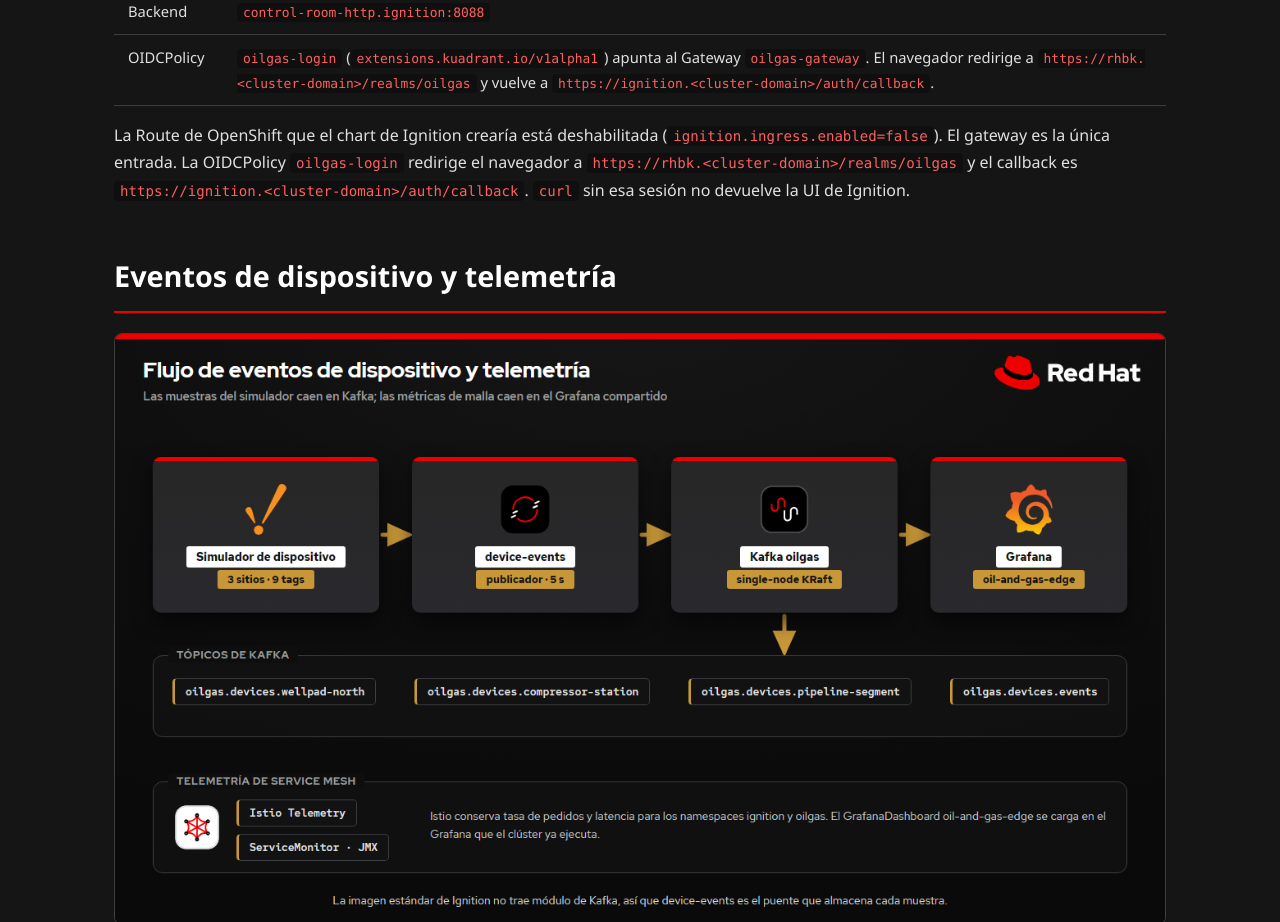
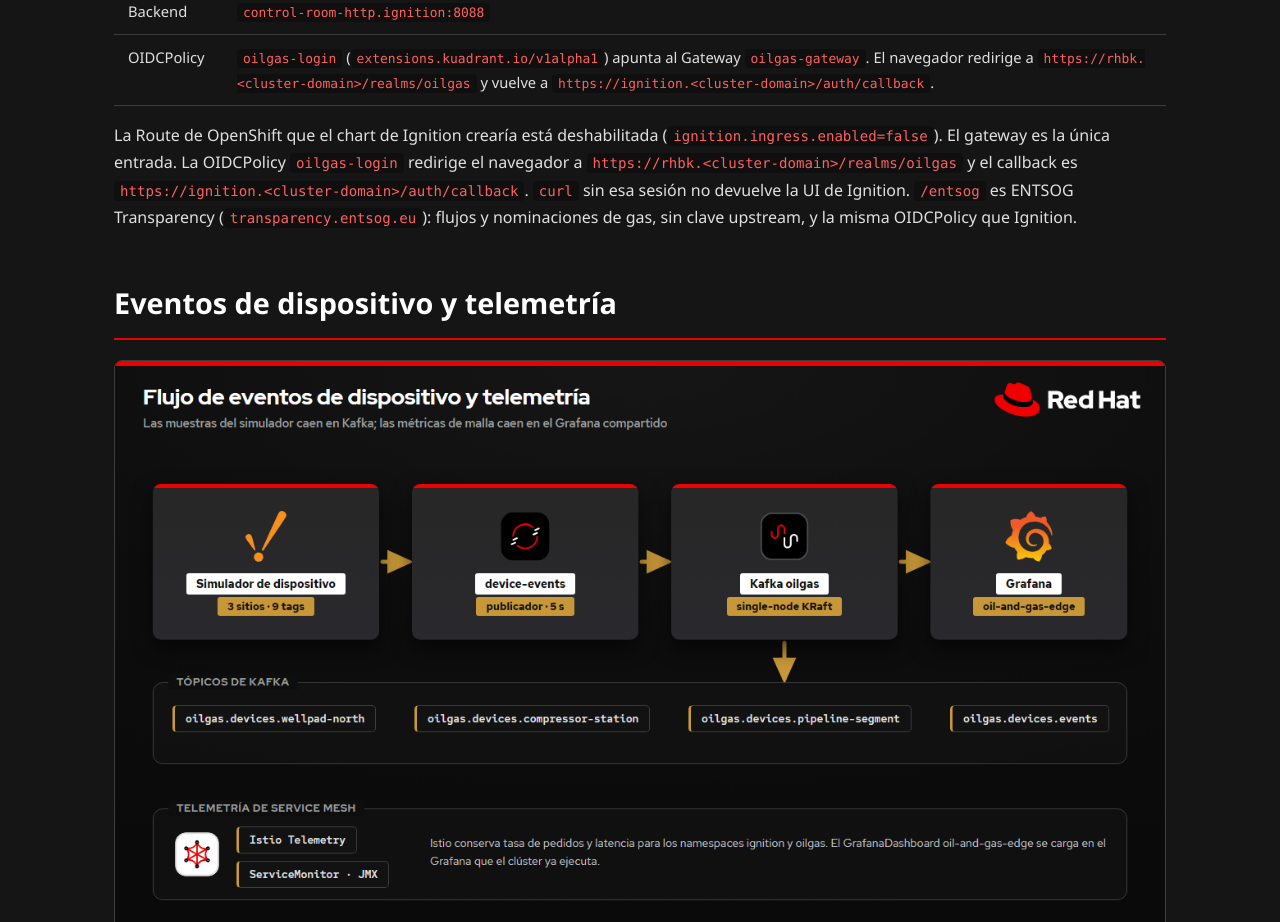
Before and after one commit to maximilianoPizarro/oil-and-gas-edge, a plain HTML site: page docs/es/index.html in a window 1280 px wide. Shown: the part 8499-9421 px from the top of the page. Drawn offline with Linux system fonts and the light colour scheme.

Commit message:
Publish ENTSOG gas flows through the Ignition door.
The route rewrites /entsog to the public transparency host and reuses the Gateway login, so the pattern has one external oil-and-gas API and no second credential.

Co-authored-by: Cursor <cursoragent@cursor.com>

```diff
--- a/docs/es/index.html
+++ b/docs/es/index.html
@@ -447,6 +447,8 @@ oc get externalsecret -n oilgas-edge</code></pre>
       <code>oilgas-login</code> redirige el navegador a <code>https://rhbk.&lt;cluster-domain&gt;/realms/oilgas</code>
       y el callback es <code>https://ignition.&lt;cluster-domain&gt;/auth/callback</code>. <code>curl</code> sin esa
       sesión no devuelve la UI de Ignition.
+      <code>/entsog</code> es ENTSOG Transparency (<code>transparency.entsog.eu</code>): flujos y nominaciones de gas,
+      sin clave upstream, y la misma OIDCPolicy que Ignition.
     </p>
   </section>
 
```
Also changed, not shown: docs/index.html (+2 -0 lines), 3 other files.
